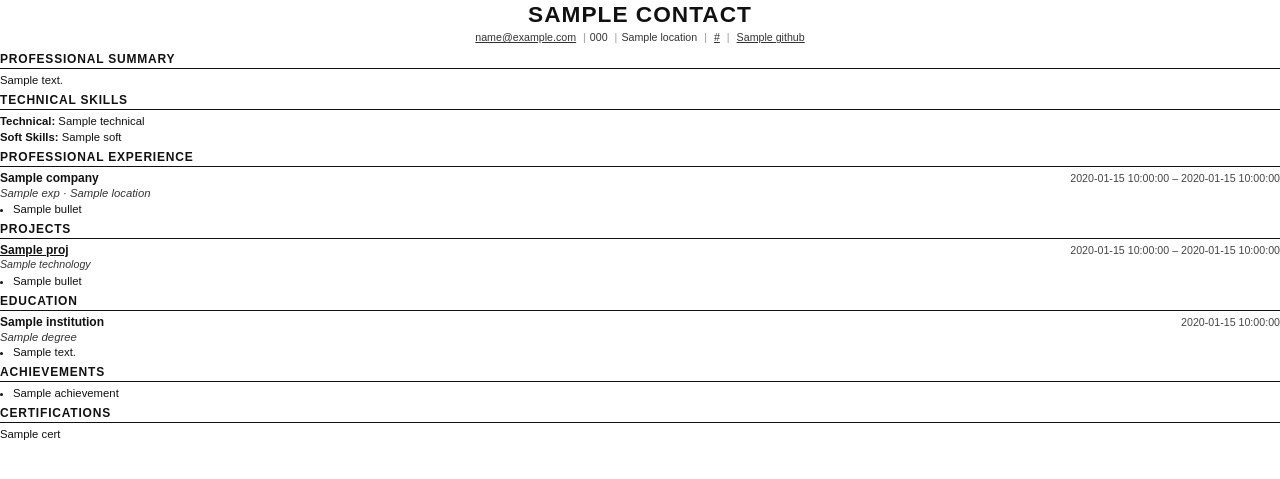
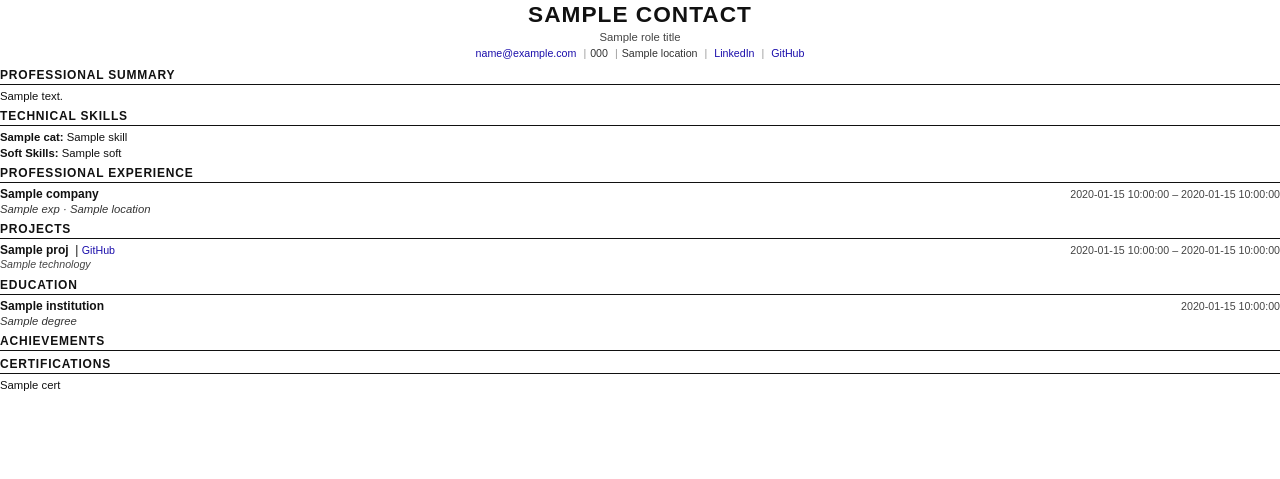
Before and after one commit to arihant2207/ResumeBoost, a Python web app: template apps/api/app/templates/resume.html in a window 1280 px wide. Shown: the top 479 px of the page. Run offline with Jinja, Linux system fonts and the light colour scheme; the template is opened without the code that fills it: most values are stand-ins (such as "Sample title", 1, 10 or a date in 2020).

Commit message:
feat: role titles, categorized skills, project dates+links, MNC level

```diff
--- a/apps/api/app/templates/resume.html
+++ b/apps/api/app/templates/resume.html
@@ -24,8 +24,8 @@
     }
 
     a {
-      color: #111;
-      text-decoration: underline;
+      color: #1a0dab;
+      text-decoration: none;
     }
 
     /* Header */
@@ -39,6 +39,12 @@
       font-weight: bold;
       text-transform: uppercase;
       letter-spacing: 1px;
+      margin-bottom: 2px;
+    }
+
+    .role-titles {
+      font-size: 8.5pt;
+      color: #444;
       margin-bottom: 3px;
     }
 
@@ -48,7 +54,7 @@
     }
 
     .contact-line a {
-      color: #333;
+      color: #1a0dab;
     }
 
     .sep {
@@ -120,8 +126,9 @@
 
     /* Bullets */
     .bullets {
-      margin: 0;
+      margin: 2px 0 0 0;
       padding-left: 13px;
+      list-style-type: disc;
     }
 
     .bullets li {
@@ -141,6 +148,11 @@
       font-size: 9pt;
     }
 
+    .proj-link {
+      font-size: 8pt;
+      color: #1a0dab;
+    }
+
     .proj-dates {
       font-size: 8pt;
       color: #444;
@@ -149,7 +161,7 @@
 
     .proj-tech {
       font-size: 8pt;
-      color: #333;
+      color: #444;
       font-style: italic;
       margin-bottom: 2px;
     }
@@ -176,10 +188,11 @@
       color: #333;
     }
 
-    /* Achievements / Certs */
+    /* Lists */
     .simple-list {
-      margin: 0;
+      margin: 2px 0 0 0;
       padding-left: 13px;
+      list-style-type: disc;
     }
 
     .simple-list li {
@@ -199,25 +212,22 @@
   <!-- HEADER -->
   <div class="header">
     <div class="name">{{ contact.name }}</div>
+    {% if role_titles %}
+    <div class="role-titles">{{ role_titles | join(' • ') }}</div>
+    {% endif %}
     <div class="contact-line">
       {% if contact.email %}<a href="mailto:{{ contact.email }}">{{ contact.email }}</a>{% endif %}
       {% if contact.phone %}<span class="sep">|</span><span>{{ contact.phone }}</span>{% endif %}
       {% if contact.location %}<span class="sep">|</span><span>{{ contact.location }}</span>{% endif %}
       {% if contact.linkedin %}
       <span class="sep">|</span>
-      {% if contact.linkedin.startswith('http') %}
-      <a href="{{ contact.linkedin }}">{{ contact.linkedin }}</a>
-      {% else %}
-      <a href="https://{{ contact.linkedin }}">{{ contact.linkedin }}</a>
-      {% endif %}
+      {% set li_url = contact.linkedin if contact.linkedin.startswith('http') else 'https://' + contact.linkedin %}
+      <a href="{{ li_url }}">LinkedIn</a>
       {% endif %}
       {% if contact.github %}
       <span class="sep">|</span>
-      {% if contact.github.startswith('http') %}
-      <a href="{{ contact.github }}">{{ contact.github }}</a>
-      {% else %}
-      <a href="https://{{ contact.github }}">{{ contact.github }}</a>
-      {% endif %}
+      {% set gh_url = contact.github if contact.github.startswith('http') else 'https://' + contact.github %}
+      <a href="{{ gh_url }}">GitHub</a>
       {% endif %}
     </div>
   </div>
@@ -230,10 +240,24 @@
   </div>
   {% endif %}
 
-  <!-- SKILLS -->
-  {% if skills and (skills.technical or skills.soft) %}
+  <!-- SKILLS — categorized if available, else flat -->
+  {% if skills %}
   <div class="section">
     <div class="section-title">Technical Skills</div>
+    {% if skills.categories and skills.categories | length > 0 %}
+    {% for cat in skills.categories %}
+    {% if cat.skills %}
+    <div class="skills-row">
+      <span class="skills-label">{{ cat.label }}:</span> {{ cat.skills | join(', ') }}
+    </div>
+    {% endif %}
+    {% endfor %}
+    {% if skills.soft %}
+    <div class="skills-row">
+      <span class="skills-label">Soft Skills:</span> {{ skills.soft | join(', ') }}
+    </div>
+    {% endif %}
+    {% else %}
     {% if skills.technical %}
     <div class="skills-row">
       <span class="skills-label">Technical:</span> {{ skills.technical | join(' • ') }}
@@ -243,6 +267,7 @@
     <div class="skills-row">
       <span class="skills-label">Soft Skills:</span> {{ skills.soft | join(' • ') }}
     </div>
+    {% endif %}
     {% endif %}
   </div>
   {% endif %}
@@ -255,13 +280,17 @@
     <div class="exp-item">
       <div class="row">
         <span class="exp-company">{{ exp.company }}</span>
-        <span class="exp-dates">{{ exp.start_date }}{% if exp.end_date %} – {{ exp.end_date }}{% endif %}</span>
+        <span class="exp-dates">
+          {% if exp.start_date %}{{ exp.start_date }}{% endif %}
+          {% if exp.end_date %} – {{ exp.end_date }}{% endif %}
+        </span>
       </div>
-      {% if exp.title %}<div class="exp-title">{{ exp.title }}{% if exp.location %} · {{ exp.location }}{% endif %}
-      </div>{% endif %}
+      {% if exp.title %}
+      <div class="exp-title">{{ exp.title }}{% if exp.location %} · {{ exp.location }}{% endif %}</div>
+      {% endif %}
       {% if exp.bullets %}
       <ul class="bullets">
-        {% for b in exp.bullets %}<li>{{ b }}</li>{% endfor %}
+        {% for b in exp.bullets %}{% if b and b.strip() %}<li>{{ b }}</li>{% endif %}{% endfor %}
       </ul>
       {% endif %}
     </div>
@@ -276,13 +305,16 @@
     {% for proj in projects %}
     <div class="proj-item">
       <div class="row">
-        <span class="proj-name">
-          {% if proj.url %}<a href="{{ proj.url }}">{{ proj.name }}</a>
-          {% else %}{{ proj.name }}{% endif %}
+        <span>
+          <span class="proj-name">{{ proj.name }}</span>
+          {% if proj.url %}
+          &nbsp;|&nbsp;<a class="proj-link"
+            href="{{ proj.url if proj.url.startswith('http') else 'https://' + proj.url }}">GitHub</a>
+          {% endif %}
         </span>
         <span class="proj-dates">
-          {% if proj.start_date %}{{ proj.start_date }}{% if proj.end_date %} – {{ proj.end_date }}{% endif %}{% endif
-          %}
+          {% if proj.start_date %}{{ proj.start_date }}{% endif %}
+          {% if proj.end_date %} – {{ proj.end_date }}{% endif %}
         </span>
       </div>
       {% if proj.technologies %}
@@ -290,7 +322,7 @@
       {% endif %}
       {% if proj.bullets %}
       <ul class="bullets">
-        {% for b in proj.bullets %}<li>{{ b }}</li>{% endfor %}
+        {% for b in proj.bullets %}{% if b and b.strip() %}<li>{{ b }}</li>{% endif %}{% endfor %}
       </ul>
       {% elif proj.description %}
       <ul class="bullets">
@@ -318,7 +350,7 @@
       <div class="edu-degree">{{ edu.degree }}</div>
       {% if edu.details %}
       <ul class="bullets" style="margin-top:1px;">
-        {% for d in edu.details %}<li>{{ d }}</li>{% endfor %}
+        {% for d in edu.details %}{% if d and d.strip() %}<li>{{ d }}</li>{% endif %}{% endfor %}
       </ul>
       {% endif %}
     </div>
@@ -331,7 +363,7 @@
   <div class="section">
     <div class="section-title">Achievements</div>
     <ul class="simple-list">
-      {% for a in achievements %}<li>{{ a }}</li>{% endfor %}
+      {% for a in achievements %}{% if a and a.strip() %}<li>{{ a }}</li>{% endif %}{% endfor %}
     </ul>
   </div>
   {% endif %}
@@ -341,12 +373,13 @@
   <div class="section">
     <div class="section-title">Certifications</div>
     {% for cert in certifications %}
+    {% if cert and cert.strip() %}
     <div class="cert-item">
       {% if cert is mapping %}
-      {% if cert.url %}<a href="{{ cert.url }}">{{ cert.name }}</a>
-      {% else %}{{ cert.name }}{% endif %}
+      {% if cert.url %}<a href="{{ cert.url }}">{{ cert.name }}</a>{% else %}{{ cert.name }}{% endif %}
       {% else %}{{ cert }}{% endif %}
     </div>
+    {% endif %}
     {% endfor %}
   </div>
   {% endif %}
```
Also changed, not shown: apps/api/app/routers/generate_pdf.py (+20 -18 lines).
